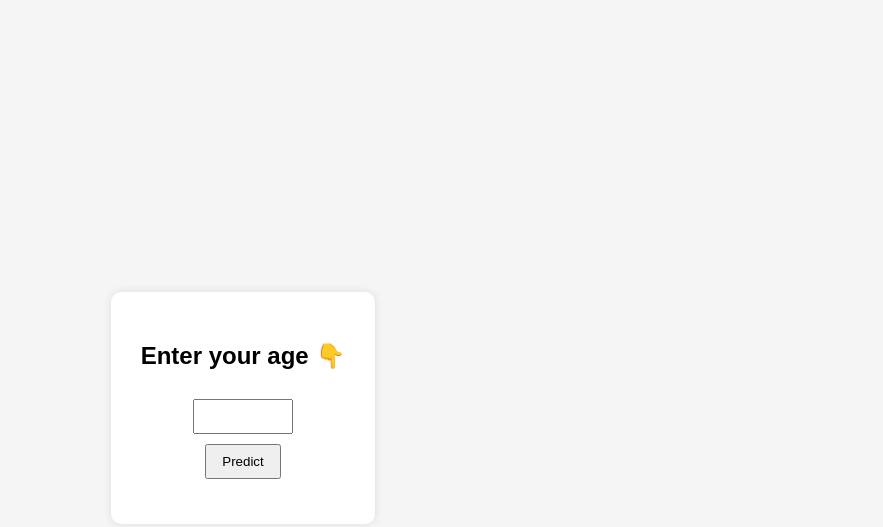
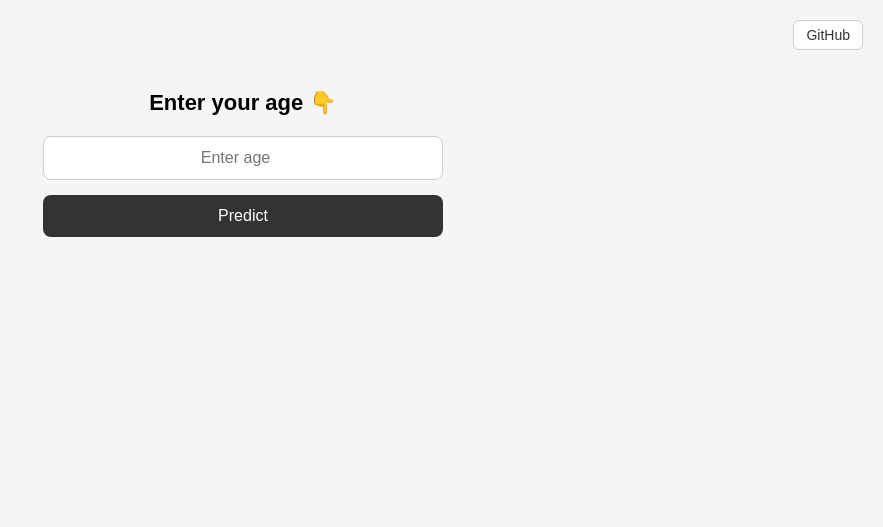
Before and after one commit to aaryanboy/AgePrediction, a plain HTML site: page index.html in a window 1280 px wide. Shown: the whole page, without its empty margins (397-1280 px from the left). Drawn offline with Linux system fonts and the light colour scheme.

Commit message:
Update index.html

```diff
--- a/index.html
+++ b/index.html
@@ -2,45 +2,108 @@
 <html lang="en">
 <head>
   <meta charset="UTF-8">
+  <meta name="viewport" content="width=device-width, initial-scale=1.0">
   <title>Age Predictor</title>
+
   <style>
+    * {
+      box-sizing: border-box;
+      margin: 0;
+      padding: 0;
+      font-family: Arial, sans-serif;
+    }
+
     body {
-      font-family: Arial, sans-serif;
+      background: #f5f5f5;
+      padding: 20px;
+    }
+
+    /* Top bar */
+    .top-bar {
       display: flex;
-      justify-content: center;
-      align-items: center;
-      height: 100vh;
-      background: #f5f5f5;
+      justify-content: flex-end;
+      margin-bottom: 40px;
     }
-    .box {
+
+    .github-link {
+      text-decoration: none;
+      font-size: 14px;
+      color: #333;
+      border: 1px solid #ccc;
+      padding: 6px 12px;
+      border-radius: 6px;
+      background: white;
+    }
+
+    /* Main content */
+    .content {
       text-align: center;
-      background: white;
-      padding: 30px;
-      border-radius: 10px;
-      box-shadow: 0 0 10px rgba(0,0,0,0.1);
+      max-width: 400px;
+      margin: auto;
     }
+
+    h2 {
+      font-size: 22px;
+      margin-bottom: 20px;
+    }
+
     input {
-      padding: 8px;
-      width: 80px;
+      width: 100%;
+      padding: 12px;
+      font-size: 16px;
+      margin-bottom: 15px;
+      border-radius: 8px;
+      border: 1px solid #ccc;
       text-align: center;
-      margin: 10px 0;
     }
+
     button {
-      padding: 8px 15px;
+      width: 100%;
+      padding: 12px;
+      font-size: 16px;
+      border: none;
+      border-radius: 8px;
+      background: #333;
+      color: white;
       cursor: pointer;
     }
+
+    button:hover {
+      background: #555;
+    }
+
     .result {
-      margin-top: 15px;
+      margin-top: 20px;
+      font-size: 18px;
       font-weight: bold;
+    }
+
+    /* Mobile tweaks */
+    @media (max-width: 480px) {
+      h2 {
+        font-size: 18px;
+      }
+
+      .github-link {
+        font-size: 12px;
+        padding: 5px 10px;
+      }
     }
   </style>
 </head>
 <body>
 
-<div class="box">
+  <div class="top-bar">
+    <a href="https://github.com/your-username" target="_blank" class="github-link">
+      GitHub
+    </a>
+  </div>
+
+  <div class="content">
     <h2>Enter your age 👇</h2>
-  <input type="number" id="ageInput" >
-  <br>
+
+    <input type="number" id="ageInput" placeholder="Enter age">
+
     <button onclick="predictAge()">Predict</button>
 
     <div class="result" id="result"></div>
@@ -49,6 +112,12 @@
   <script>
     function predictAge() {
       const age = document.getElementById("ageInput").value;
+
+      if (!age) {
+        document.getElementById("result").innerText = "Please enter your age";
+        return;
+      }
+
       document.getElementById("result").innerText = "Your age is: " + age;
     }
   </script>
```
Lines whose indentation alone changed are shown as unchanged.
